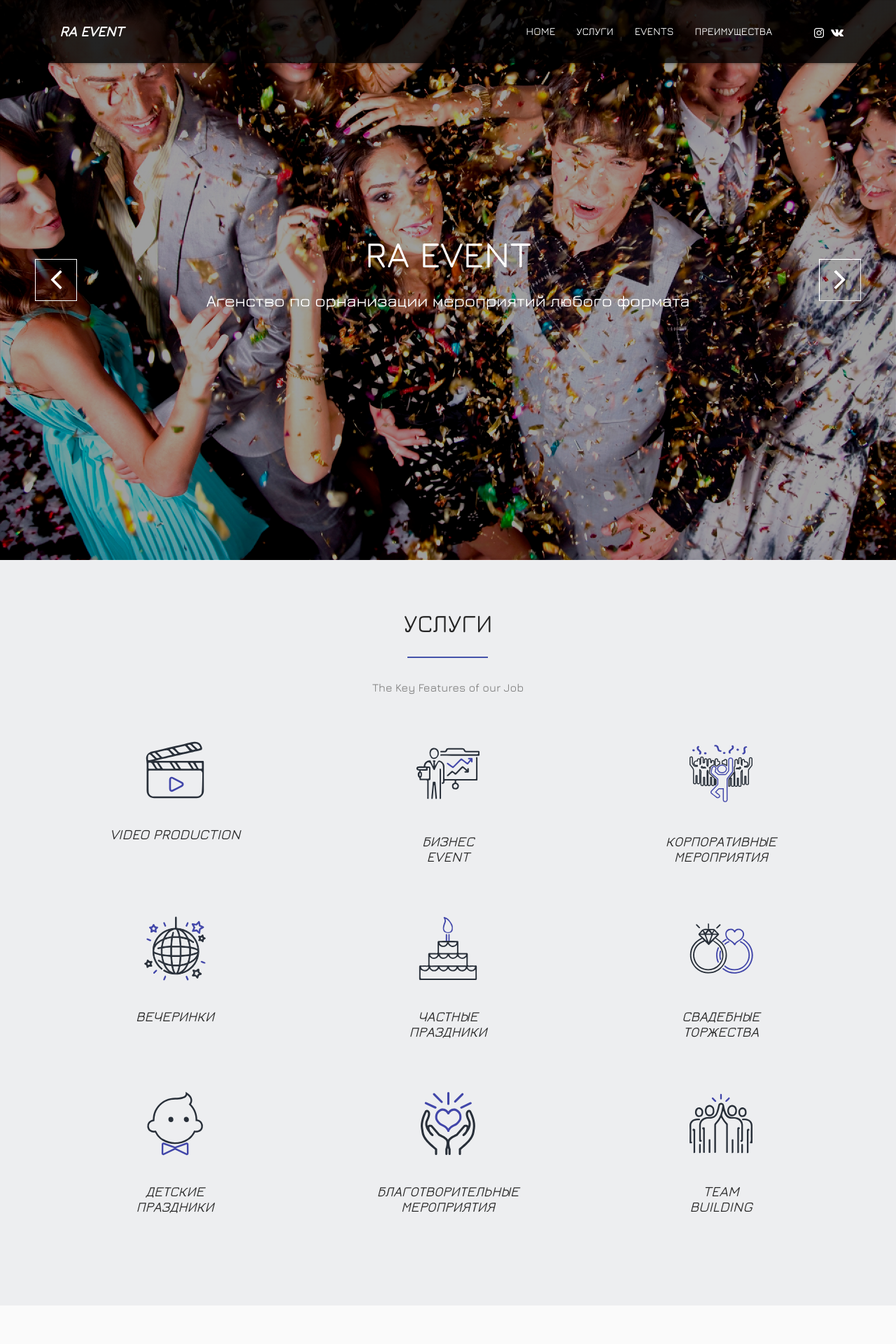
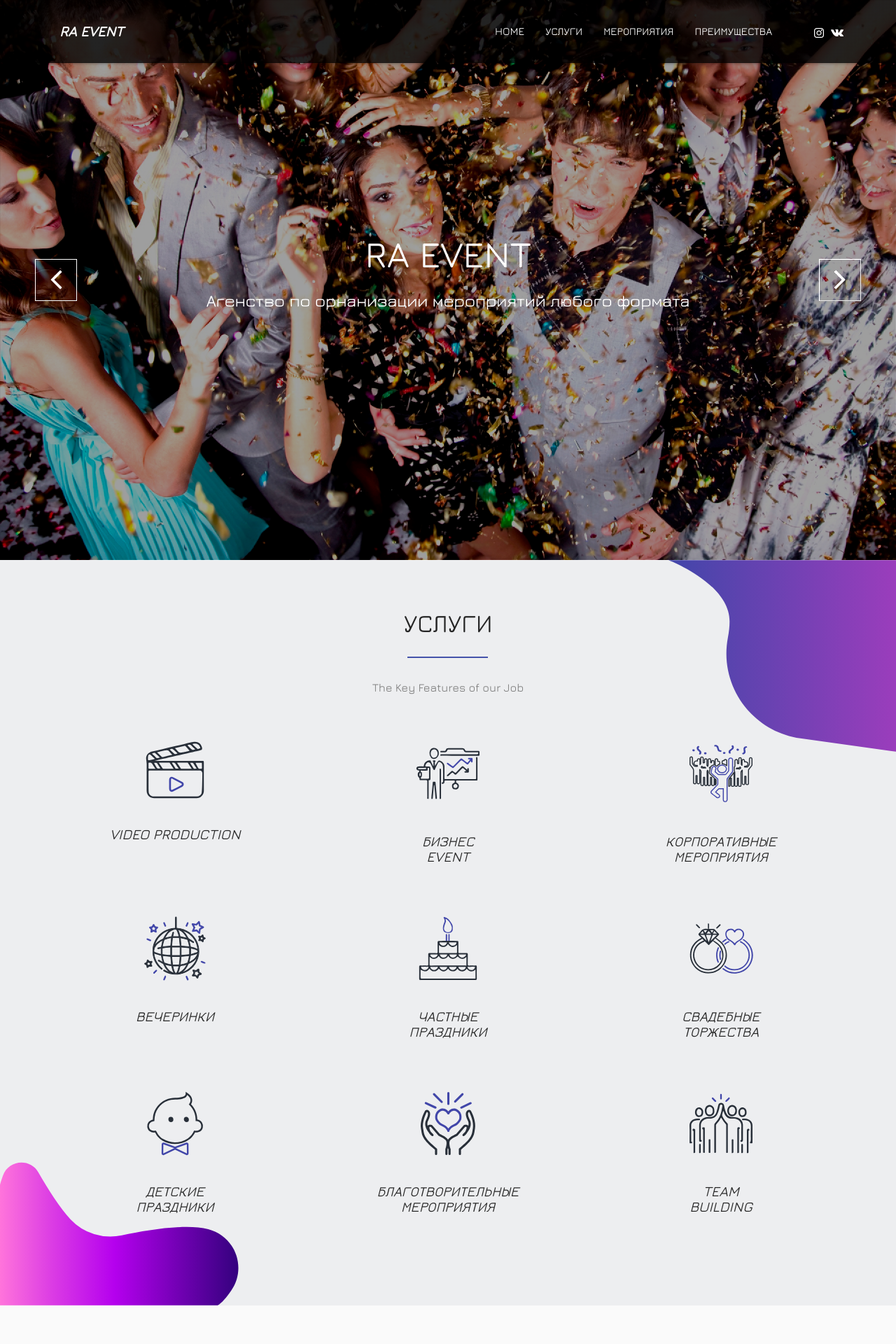
Before and after one commit to oxyfly/oxyfly.github.io, a PHP site: page / in a window 1280 px wide; the page is wider, and only the part inside the window is pictured. Shown: the top 1920 px of that part at 70% size. Run offline with PHP 8.4, Linux system fonts and the light colour scheme.

Commit message:
added decor, improvements

```diff
--- a/css/main.css
+++ b/css/main.css
@@ -606,6 +606,27 @@ h1.navbar-brand {
 
 #service {
     background-color: #edeef0;
+    position: relative;
+}
+
+.service-decor-1 {
+    position: absolute;
+    right: 0;
+    top: 0;
+    width: 351px;
+    height: 274px;
+    background: url("../img/decor/drop_1.svg") no-repeat;
+    background-size: contain;
+}
+
+.service-decor-2 {
+    position: absolute;
+    bottom: 0;
+    left: 0;
+    width: 357px;
+    height: 229px;
+    background: url("../img/decor/drop_3.svg") no-repeat;
+    background-size: contain;
 }
 
 .service-icon,
--- a/index.html
+++ b/index.html
@@ -104,14 +104,10 @@ Fixed Navigation
       <ul id="nav" class="nav navbar-nav">
         <li><a href="#body">Home</a></li>
         <li><a href="#service">Услуги</a></li>
-        <li><a href="#portfolio">Events</a></li>
+        <li><a href="#portfolio">Мероприятия</a></li>
         <!--        <li><a href="#testimonials">Our Team</a></li>-->
         <li><a href="#advantages">Преимущества</a></li>
         <!--        <li><a href="#price">Price</a></li>-->
-        <li>
-
-        </li>
-
       </ul>
 
       <div class="social-button">
@@ -126,6 +122,7 @@ Fixed Navigation
           </a>
         </div>
       </div>
+
     </nav>
     <!-- /main nav -->
 
@@ -269,6 +266,8 @@ End Fixed Navigation
 
   <!-- Service section -->
   <section id="service">
+    <div class="service-decor-1"></div>
+    <div class="service-decor-2"></div>
 
     <div class="container">
       <div class="row">
@@ -380,100 +379,148 @@ End Fixed Navigation
       <div class="row">
 
         <div class="sec-title text-center wow animated fadeInDown">
-          <h2>Events</h2>
+          <h2>О мероприятиях</h2>
           <p>Lorem ipsum dolor sit amet, consectetur adipiscing elit, sed do eiusmod tempor incididunt ut labore et
             dolore magna aliqua.</p>
         </div>
 
+        <ul class="project-wrapper wow animated fadeInUp">
+          <span class="portfolio-decor-1"></span>
+          <span class="portfolio-decor-2"></span>
+          <span class="portfolio-decor-3"></span>
+          <span class="portfolio-decor-4"></span>
 
-        <ul class="project-wrapper wow animated fadeInUp">
           <li class="portfolio-item">
-            <img src="img/portfolio/item1.jpg" class="img-responsive"
-                 alt="Lorem ipsum dolor sit amet, consectetur adipiscing elit, sed do eiusmod tempor incididunt ut labore et dolore magna aliqua. Ut enim ad minim veniam, quis nostrud exercitation ullamco laboris nisi ut aliquip ex ea commodo consequat">
+            <img src="img/portfolio/item2.jpg" class="img-responsive"
+                 alt="VIDEO PRODUCTION">
             <figcaption class="mask">
-              <h3>Wall street</h3>
-              <p>Lorem Ipsum is simply dummy text of the printing and typesetting ndustry. </p>
+              <h3>VIDEO PRODUCTION</h3>
+              <!--              <p>Lorem Ipsum is simply dummy text of the printing and typesetting ndustry. </p>-->
             </figcaption>
             <ul class="external">
-              <li><a class="fancybox" title="Araund The world" data-fancybox-group="works"
-                     href="img/portfolio/item1.jpg"><i class="fa fa-search"></i></a></li>
+              <li><a class="fancybox" title="VIDEO PRODUCTION" data-fancybox-group="works"
+                     href="img/portfolio/item2.jpg"><i class="fa fa-search"></i></a></li>
               <!--              <li><a href=""><i class="fa fa-link"></i></a></li>-->
             </ul>
           </li>
 
           <li class="portfolio-item">
             <img src="img/portfolio/item2.jpg" class="img-responsive"
-                 alt="Lorem Ipsum is simply dummy text of the printing and typesetting ndustry. ">
+                 alt="* Конференции<br>
+* Семинары<br>
+* Тренинги<br>
+* Обучения в различных сферах<br>
+* Презентации<br>
+* Торжественные открытия объектов<br>
+* Прием- welcome party">
             <figcaption class="mask">
-              <h3>MICE</h3>
-              <p>* Организация мастер классов
-                * Мотивационные выступления. для сотрудников, партнеров, клиентов..
-                6.Video production
-                * Съемка корпоративных фильмов, рекламных роликов, обучающих и образовательных роликов
-                * Изготовление видеозаставок, презентаций и графическое оформление продукта
-                * Поддержка в реализации проектов
-                * Режиссура и постановка сценария
-                * Концертная и развлекательная программа на мероприятие любого формата.</p>
+              <h3>БИЗНЕС EVENT</h3>
+              <!--              <p>Lorem Ipsum is simply dummy text of the printing and typesetting ndustry. </p>-->
             </figcaption>
             <ul class="external">
-              <li><a class="fancybox" title="Wall street" href="img/portfolio/item2.jpg" data-fancybox-group="works"><i
+              <li><a class="fancybox" title="БИЗНЕС EVENT" href="img/portfolio/item2.jpg" data-fancybox-group="works"><i
                       class="fa fa-search"></i></a></li>
               <!--              <li><a href=""><i class="fa fa-link"></i></a></li>-->
             </ul>
           </li>
 
           <li class="portfolio-item">
-            <img src="img/portfolio/item3.jpg" class="img-responsive"
-                 alt="Lorem Ipsum is simply dummy text of the printing and typesetting ndustry. ">
+            <img src="img/portfolio/item2.jpg" class="img-responsive"
+                 alt="* Организация мероприятий любого формата для компаний, фирм и сотрудников">
             <figcaption class="mask">
-              <h3>Wall street</h3>
-              <p>Lorem Ipsum is simply dummy text of the printing and typesetting ndustry. </p>
+              <h3>КОРПОРАТИВНЫЕ МЕРОПРИЯТИЯ</h3>
+              <!--              <p>Lorem Ipsum is simply dummy text of the printing and typesetting ndustry. </p>-->
             </figcaption>
             <ul class="external">
-              <li><a class="fancybox" title="Behind The world" data-fancybox-group="works"
-                     href="img/portfolio/item3.jpg"><i class="fa fa-search"></i></a></li>
+              <li><a class="fancybox" title="КОРПОРАТИВНЫЕ МЕРОПРИЯТИЯ" data-fancybox-group="works"
+                     href="img/portfolio/item2.jpg"><i class="fa fa-search"></i></a></li>
               <!--              <li><a href=""><i class="fa fa-link"></i></a></li>-->
             </ul>
           </li>
 
           <li class="portfolio-item">
-            <img src="img/portfolio/item4.jpg" class="img-responsive"
-                 alt="Lorem Ipsum is simply dummy text of the printing and typesetting ndustry.">
+            <img src="img/portfolio/item2.jpg" class="img-responsive"
+                 alt="ВЕЧЕРИНКИ">
             <figcaption class="mask">
-              <h3>Wall street</h3>
-              <p>Lorem Ipsum is simply dummy text of the printing and typesetting ndustry. </p>
+              <h3>ВЕЧЕРИНКИ</h3>
+              <!--              <p>Lorem Ipsum is simply dummy text of the printing and typesetting ndustry. </p>-->
             </figcaption>
             <ul class="external">
-              <li><a class="fancybox" title="Wall street 4" data-fancybox-group="works"
-                     href="img/portfolio/item4.jpg"><i class="fa fa-search"></i></a></li>
+              <li><a class="fancybox" title="ВЕЧЕРИНКИ" data-fancybox-group="works"
+                     href="img/portfolio/item2.jpg"><i class="fa fa-search"></i></a></li>
               <!--              <li><a href=""><i class="fa fa-link"></i></a></li>-->
             </ul>
           </li>
 
           <li class="portfolio-item">
-            <img src="img/portfolio/item5.jpg" class="img-responsive"
-                 alt="Lorem Ipsum is simply dummy text of the printing and typesetting ndustry. ">
+            <img src="img/portfolio/item2.jpg" class="img-responsive"
+                 alt="ЧАСТНЫЕ ПРАЗДНИКИ">
             <figcaption class="mask">
-              <h3>Wall street</h3>
-              <p>Lorem Ipsum is simply dummy text of the printing and typesetting ndustry. </p>
+              <h3>ЧАСТНЫЕ ПРАЗДНИКИ</h3>
+              <!--              <p>Lorem Ipsum is simply dummy text of the printing and typesetting ndustry. </p>-->
             </figcaption>
             <ul class="external">
-              <li><a class="fancybox" title="Wall street 5" data-fancybox-group="works"
-                     href="img/portfolio/item5.jpg"><i class="fa fa-search"></i></a></li>
+              <li><a class="fancybox" title="ЧАСТНЫЕ ПРАЗДНИКИ" data-fancybox-group="works"
+                     href="img/portfolio/item2.jpg"><i class="fa fa-search"></i></a></li>
               <!--              <li><a href=""><i class="fa fa-link"></i></a></li>-->
             </ul>
           </li>
 
           <li class="portfolio-item">
-            <img src="img/portfolio/item6.jpg" class="img-responsive"
-                 alt="Lorem Ipsum is simply dummy text of the printing and typesetting ndustry. ">
+            <img src="img/portfolio/item2.jpg" class="img-responsive"
+                 alt="* Организация свадьбы «под ключ»<br>                                                                                 * Выездная регистрация">
             <figcaption class="mask">
-              <h3>Wall street</h3>
-              <p>Lorem Ipsum is simply dummy text of the printing and typesetting ndustry. </p>
+              <h3>СВАДЕБНЫЕ ТОРЖЕСТВА</h3>
+              <!--              <p>Lorem Ipsum is simply dummy text of the printing and typesetting ndustry. </p>-->
             </figcaption>
             <ul class="external">
-              <li><a class="fancybox" title="Wall street 6" data-fancybox-group="works"
-                     href="img/portfolio/item6.jpg"><i class="fa fa-search"></i></a></li>
+              <li><a class="fancybox" title="СВАДЕБНЫЕ ТОРЖЕСТВА" data-fancybox-group="works"
+                     href="img/portfolio/item2.jpg"><i class="fa fa-search"></i></a></li>
+              <!--              <li><a href=""><i class="fa fa-link"></i></a></li>-->
+            </ul>
+          </li>
+
+          <li class="portfolio-item">
+            <img src="img/portfolio/item2.jpg" class="img-responsive"
+                 alt="ДЕТСКИЕ ПРАЗДНИКИ">
+            <figcaption class="mask">
+              <h3>ДЕТСКИЕ ПРАЗДНИКИ</h3>
+              <!--              <p>Lorem Ipsum is simply dummy text of the printing and typesetting ndustry. </p>-->
+            </figcaption>
+            <ul class="external">
+              <li><a class="fancybox" title="ДЕТСКИЕ ПРАЗДНИКИ" data-fancybox-group="works"
+                     href="img/portfolio/item2.jpg"><i class="fa fa-search"></i></a></li>
+              <!--              <li><a href=""><i class="fa fa-link"></i></a></li>-->
+            </ul>
+          </li>
+
+          <li class="portfolio-item">
+            <img src="img/portfolio/item2.jpg" class="img-responsive"
+                 alt="БЛАГОТВОРИТЕЛЬНЫЕ МЕРОПРИЯТИЯ">
+            <figcaption class="mask">
+              <h3>БЛАГОТВОРИТЕЛЬНЫЕ МЕРОПРИЯТИЯ</h3>
+              <!--              <p>Lorem Ipsum is simply dummy text of the printing and typesetting ndustry. </p>-->
+            </figcaption>
+            <ul class="external">
+              <li><a class="fancybox" title="БЛАГОТВОРИТЕЛЬНЫЕ МЕРОПРИЯТИЯ" data-fancybox-group="works"
+                     href="img/portfolio/item2.jpg"><i class="fa fa-search"></i></a></li>
+              <!--              <li><a href=""><i class="fa fa-link"></i></a></li>-->
+            </ul>
+          </li>
+
+          <li class="portfolio-item">
+            <img src="img/portfolio/item2.jpg" class="img-responsive"
+                 alt="* Спортивные турниры<br>
+* Спортивные состязания<br>
+* Корпоративный спорт<br>
+* Тимбилдинг">
+            <figcaption class="mask">
+              <h3>TEAM BUILDING</h3>
+              <!--              <p>Lorem Ipsum is simply dummy text of the printing and typesetting ndustry. </p>-->
+            </figcaption>
+            <ul class="external">
+              <li><a class="fancybox" title="TEAM BUILDING" data-fancybox-group="works"
+                     href="img/portfolio/item2.jpg"><i class="fa fa-search"></i></a></li>
               <!--              <li><a href=""><i class="fa fa-link"></i></a></li>-->
             </ul>
           </li>
@@ -708,13 +755,17 @@ End Fixed Navigation
   <!-- end Price section -->
 
   <!-- MAP -->
-  <section id="map-y" class="map-y">
-    <div class="overlay-y">
-      <script type="text/javascript" charset="utf-8" async
-              src="https://api-maps.yandex.ru/services/constructor/1.0/js/?um=constructor%3A5bbb640762b863a4a0475cf427eb44c824d3603dc0024e5a35e89fb8bc9aa679&amp;width=100%25&amp;height=576&amp;lang=en_FR&amp;scroll=true">
-      </script>
+  <section id="map-y" class="map-y wow animated fadeInUp animated">
+    <div class="container">
+      <div class="row">
+        <div class="sec-title text-center wow animated fadeInDown">
+          <h2>Где мы</h2>
+        </div>
+      </div>
     </div>
-
+    <script type="text/javascript" charset="utf-8" async
+            src="https://api-maps.yandex.ru/services/constructor/1.0/js/?um=constructor%3A5bbb640762b863a4a0475cf427eb44c824d3603dc0024e5a35e89fb8bc9aa679&amp;width=100%25&amp;height=576&amp;lang=en_FR&amp;scroll=true">
+    </script>
   </section>
 
   <!-- Social section -->
```
Also changed, not shown: other parts of css/main.css (+48 -17 lines), img/decor/drop_1.svg (added), img/decor/drop_10.svg (added), img/decor/drop_12.svg (added), img/decor/drop_13.svg (added), img/decor/drop_3.svg (added), img/decor/drop_9.svg (added), img/icons/close.png (deleted), img/icons/close.svg (added).
